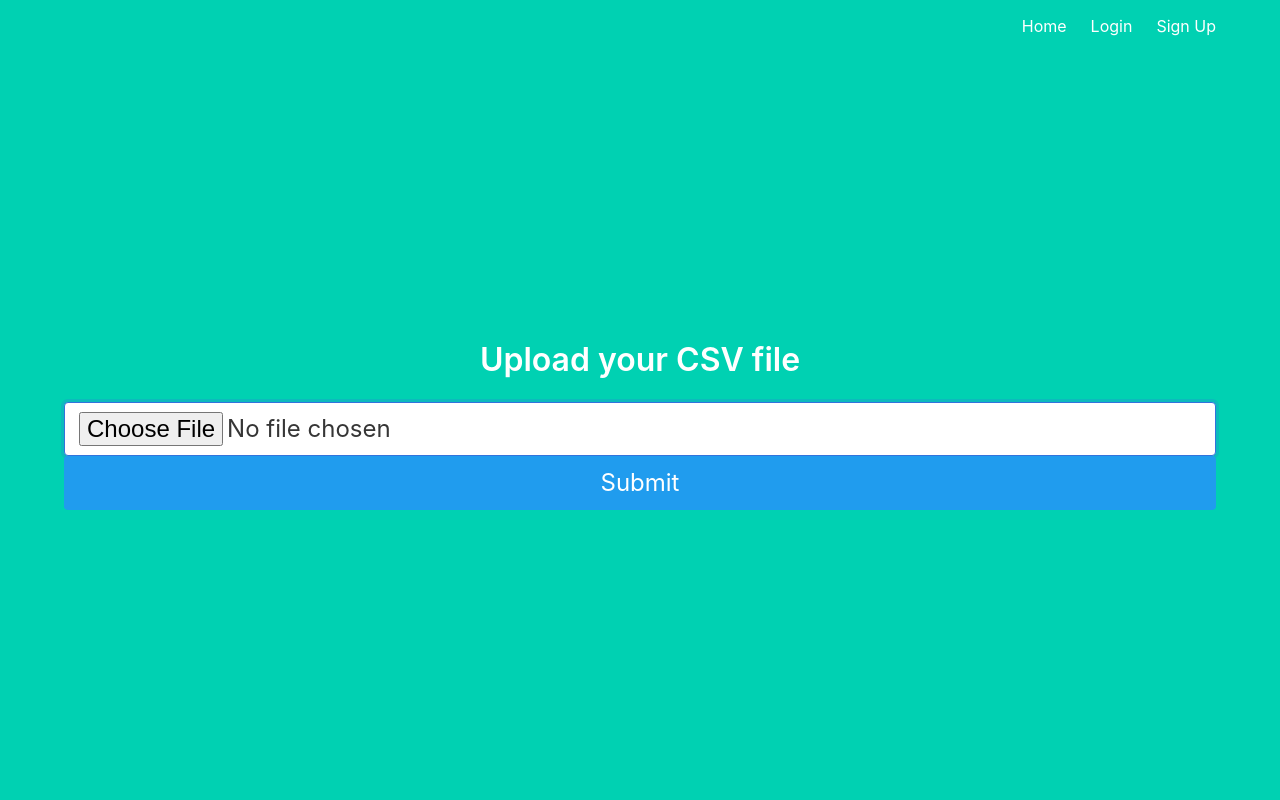
After one commit to johngithinji-cs/Data-Visualization-project, a Flask app: page /upload in a window 1280 px wide. The commit adds this page. Run offline with Flask 2, Linux system fonts and the light colour scheme.

Commit message:
Upload file handler

```diff
--- a/app/auth.py
+++ b/app/auth.py
@@ -6,9 +6,18 @@ from werkzeug.security import generate_password_hash, check_password_hash
 from flask_login import login_user, login_required, logout_user
 from .db import db
 from .models.user import User
+import os
+from os.path import join, dirname, realpath
+
+import pandas as pd
+import mysql.connector
 
 
 auth = Blueprint('auth', __name__)
+
+# Uploaded files folder
+UPLOAD_FOLDER = 'static/files'
+#auth.config['UPLOAD_FOLDER'] =  UPLOAD_FOLDER
 
 @auth.route('/login')
 def login():
@@ -56,6 +65,21 @@ def signup_post():
 
   return redirect(url_for('auth.login'))
 
+@auth.route('/upload', strict_slashes=False)
+def upload():
+    """Route to upload file page."""
+    return render_template('upload.html')
+
+@auth.route('/upload', methods=['POST'])
+def uploadFile():
+    uploaded_file = request.files['file']
+    if uploaded_file.filename != '':
+        file_path = os.path.join(app.config['UPLOAD_FOLDER'],
+                                 uploaded_file.filename)
+        uploaded_file.save(file_path)
+
+#def parseCSV(filePath):
+
 @auth.route('/logout')
 @login_required
 def logout():
--- a/app/templates/base.html
+++ b/app/templates/base.html
@@ -37,6 +37,9 @@
                             <a href="{{ url_for('auth.logout') }}" class="navbar-item">
                                 Logout
                             </a>
+			    <a href="{{ url_for('auth.upload') }}" class="navbar-item">
+				Get Started
+			    </a>
                             {% endif %}
                         </div>
                     </div>
--- /dev/null
+++ b/app/templates/upload.html
@@ -0,0 +1,10 @@
+{% extends "base.html" %}
+
+{% block content %}
+<h1 class="title">
+  Upload your CSV file
+</h1>
+<form method="POST" action="" enctype="multipart/form-data">
+  <input class="input is-large" type="file" name="file" placeholder="File" autofocus="">
+  <button class="button is-block is-info is-large is-fullwidth">Submit</button>
+{% endblock %}
```
Also changed, not shown: 1 other file.
